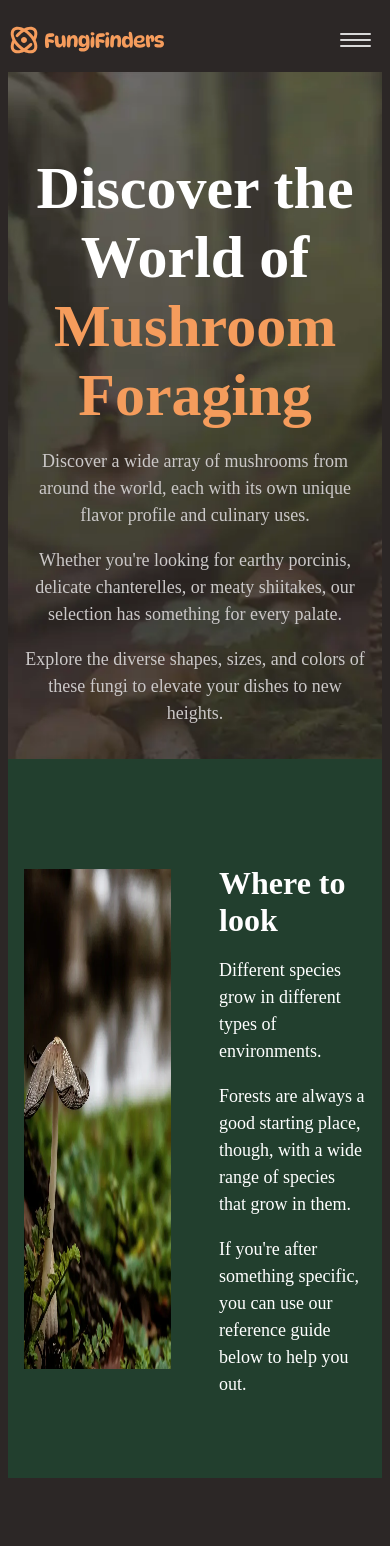
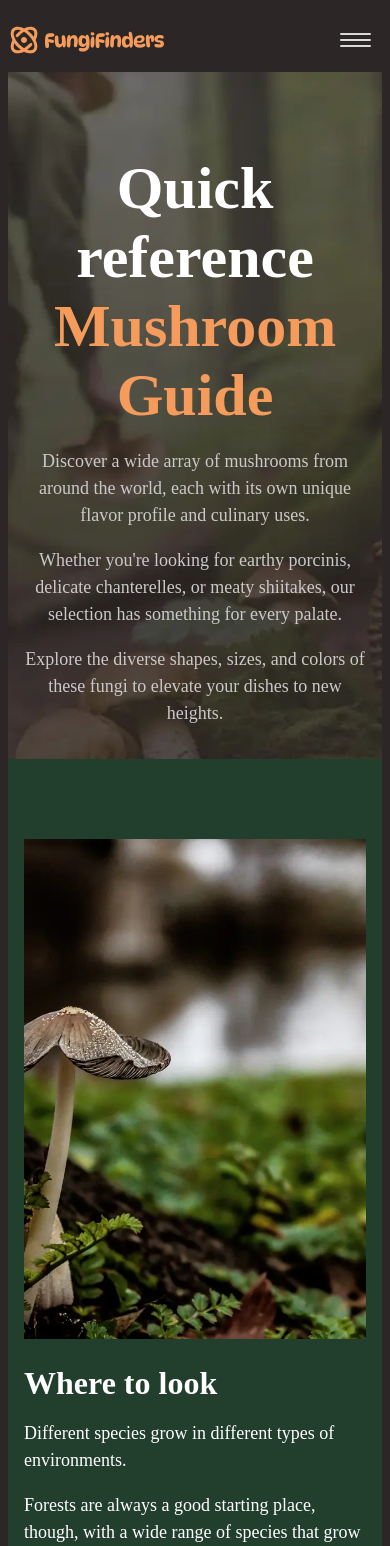
Before and after one commit to devaneyj3/mushroom_foraging, a Next.js app: page /mushroom-guide in a window 390 px wide. Shown: the top 1546 px of the page. Built offline with nearby package versions, Linux system fonts and the light colour scheme.

Commit message:
make two cols responsive and header dynamically rendering title

```diff
--- a/app/mushroom-guide/page.tsx
+++ b/app/mushroom-guide/page.tsx
@@ -9,7 +9,7 @@ import TwoCol from '../../components/layout/TwoCol'
 import MushroomCard from '../../components/MushroomCard'
 import CardGrid from '../../components/CardGrid'
 import Hero from '../../components/Hero'
-import { MUSHROOMS } from '../../data/mushrooms'
+import { MUSHROOMS } from  "../../data/mushrooms"
 import { FAQS } from '../../data/faq'
 import Image from 'next/image'
 import Card from '../../components/Card'
@@ -17,7 +17,7 @@ import Card from '../../components/Card'
 export default function MushroomGuide() {
   return (
     <>
-      <Hero>
+      <Hero title='Quick reference' span='Mushroom Guide'>
         <p>
           Discover a wide array of mushrooms from around the world, each with
           its own unique flavor profile and culinary uses.
--- a/app/page.tsx
+++ b/app/page.tsx
@@ -11,7 +11,7 @@ import TwoCol from '../components/layout/TwoCol'
 export default function Home() {
   return (
     <>
-      <Hero>
+      <Hero title='Discover the World' span='of Mushroom Foraging'>
         <p>
           Mushroom foraging is the art and science of identifying and
           collecting wild mushrooms.
--- a/components/Hero.jsx
+++ b/components/Hero.jsx
@@ -1,12 +1,12 @@
 import styles from './Hero.module.scss'
-export default function Hero({children}) {
+export default function Hero({title, span ,children}) {
   return (
     <>
       <section id='main' className={`${styles.hero}  ${styles.section}`}>
         <div className={styles.wrapper}>
           <h1 className={styles.siteTitle}>
-            Discover the World of
-            <span> Mushroom Foraging</span>
+            {title}
+            <span> {span}</span>
           </h1>
           {children}
         </div>
--- a/components/layout/TwoCol.module.scss
+++ b/components/layout/TwoCol.module.scss
@@ -15,5 +15,14 @@
 
   &[data-gap='large'] {
     gap: 3rem;
+  } @media (width < 960px) {
+    display: block;
+    img {
+      width: 100%;
+      object-fit: cover;
+    }
+    a {
+      margin-bottom: 2rem;
+    }
   }
 }
```
